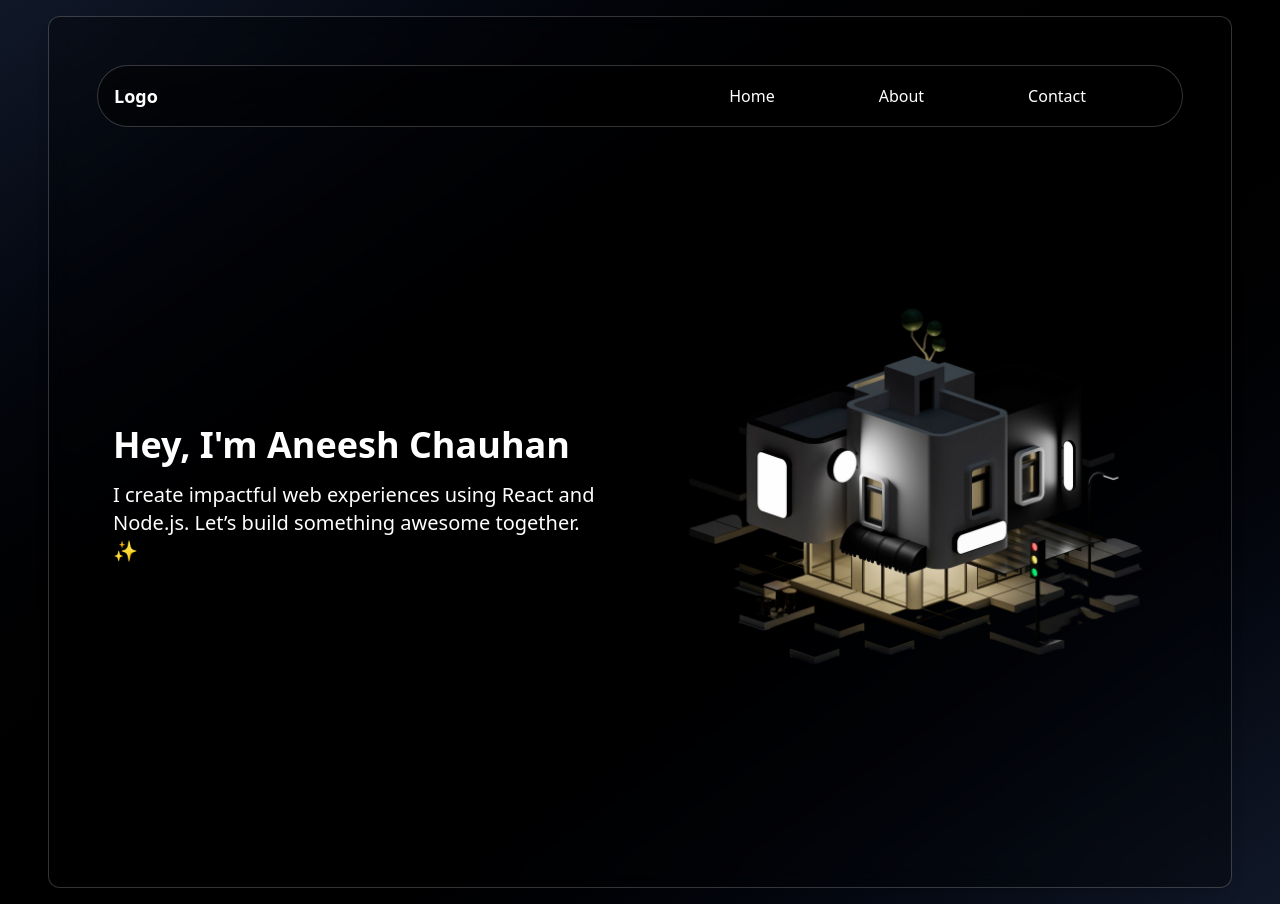
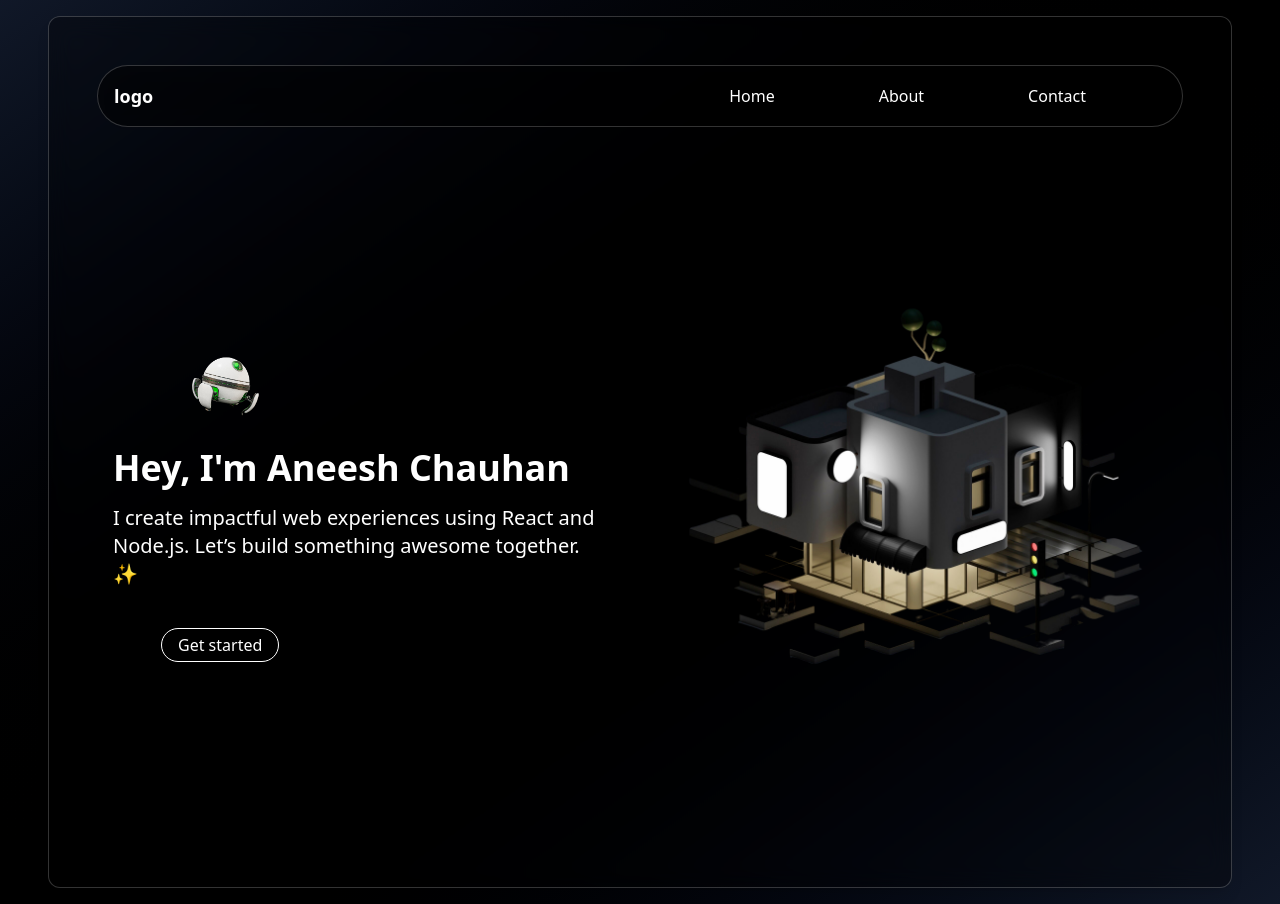
Before and after one commit to aneesh0609/Moltres-Dev, a React (Vite) app in the folder aneesh-portfolio/: page / in a window 1280 px wide. Built offline with nearby package versions, Linux system fonts and the light colour scheme.

Commit message:
get started button added with some png's

```diff
--- a/aneesh-portfolio/src/components/Header.jsx
+++ b/aneesh-portfolio/src/components/Header.jsx
@@ -13,7 +13,7 @@ function Header() {
         <header className="flex justify-between items-center rounded-4xl mb-6 bg-black/40 backdrop-blur-md border border-white/20 shadow-sm p-4 relative ">
 
           {/* Logo (always left) */}
-          <a href="/" className="font-bold text-lg">Logo</a>
+          <a href="/" className="font-bold text-lg"  >logo</a>
 
           {/* Desktop Navigation */}
           <nav className="hidden  sm:flex gap-6 ">
@@ -47,6 +47,8 @@ function Header() {
 
           {/* Text Section */}
           <div className="w-full lg:w-1/2 p-4">
+
+            <img  src='/public/robot1.png' className='w-32 h-24 ml-14 mb-6 '  />
             <h1 className="text-3xl sm:text-4xl font-bold text-center lg:text-left">
             Hey, I'm Aneesh Chauhan
             </h1>
@@ -54,6 +56,7 @@ function Header() {
              I create impactful web experiences using React and Node.js.
             Let’s build something awesome together. ✨
             </p>
+            <button className='border rounded-3xl  pl-4 pr-4 pt-1 pb-1 mt-10  ml-12'>Get started</button>
           </div>
 
           {/* Image Section */}
```
Also changed, not shown: aneesh-portfolio/public/robot.png (added), aneesh-portfolio/public/robot1.png (added).
